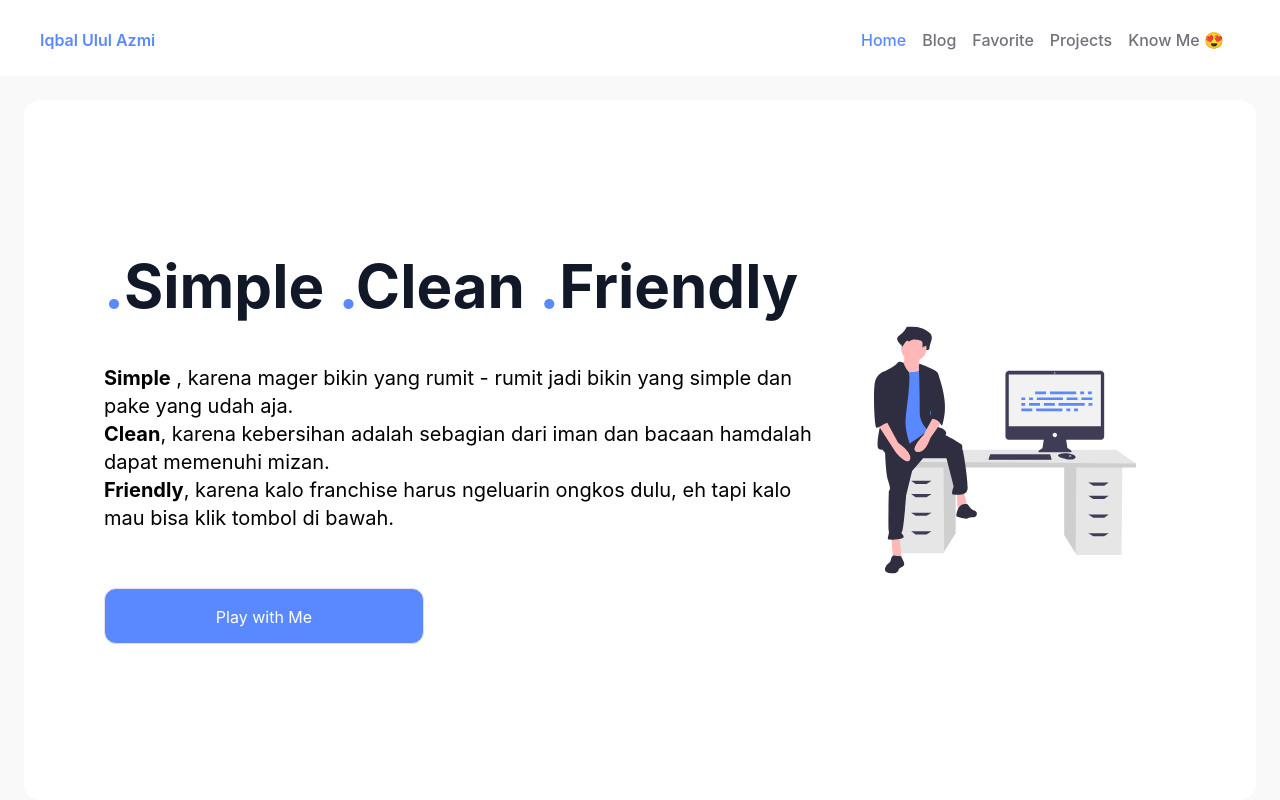
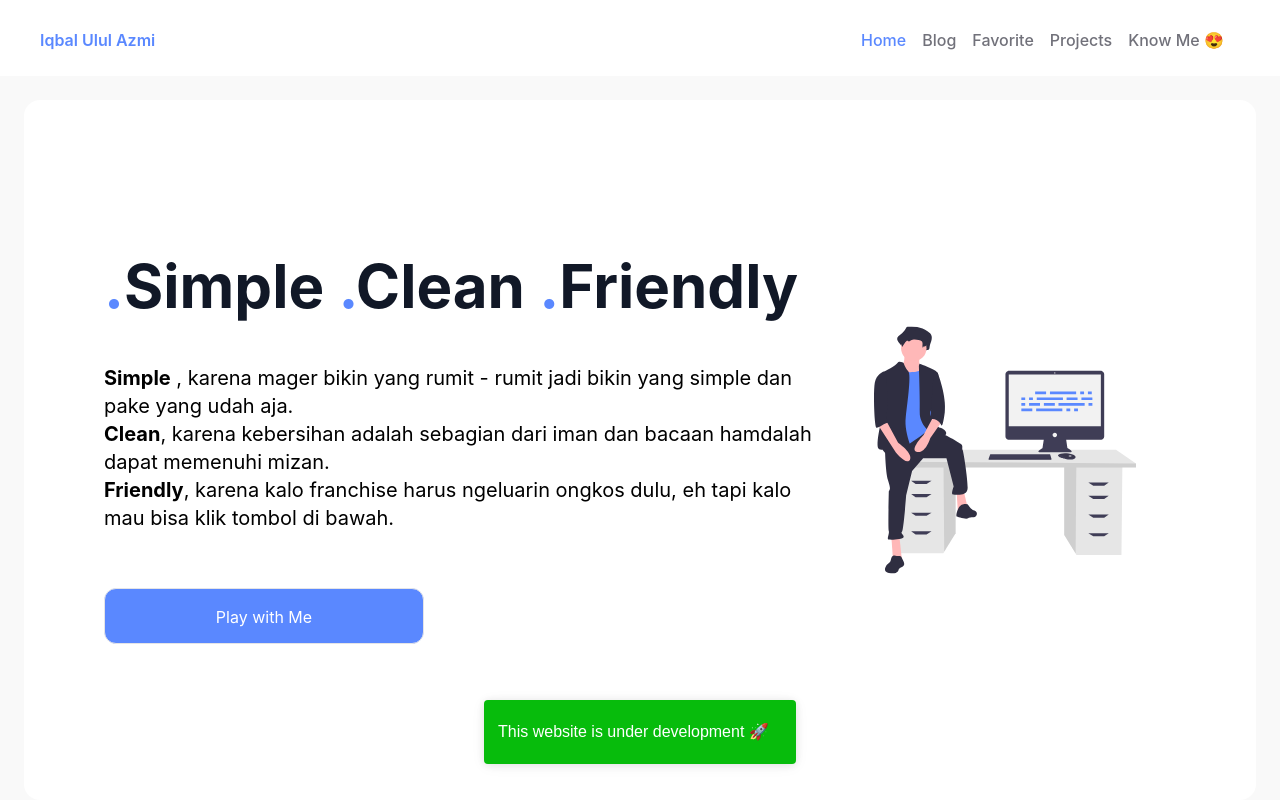
Before and after one commit to iqbalululazmi/iqbalululazmi, a Next.js app: page / in a window 1280 px wide. Shown: the top 800 px of the page. Built offline with nearby package versions, Linux system fonts and the light colour scheme.

Commit message:
feat: add toast

```diff
--- a/package.json
+++ b/package.json
@@ -24,6 +24,7 @@
     "next-mdx-remote": "^2.1.3",
     "react": "17.0.2",
     "react-dom": "17.0.2",
+    "react-toastify": "^7.0.4",
     "sass": "^1.35.1"
   },
   "devDependencies": {
--- a/src/pages/_app.tsx
+++ b/src/pages/_app.tsx
@@ -1,5 +1,6 @@
 import '@styles/core/globals.css'
 import type { AppProps } from 'next/app'
+import 'react-toastify/dist/ReactToastify.css'
 
 function MyApp({ Component, pageProps }: AppProps) {
   return <Component {...pageProps} />
--- a/src/pages/index.tsx
+++ b/src/pages/index.tsx
@@ -2,10 +2,23 @@ import { Container } from '@components/Container'
 import { Divider } from '@components/Divider'
 import { Layout } from '@components/Layout'
 import Image from 'next/image'
+import { useEffect } from 'react'
+import { toast, ToastContainer } from 'react-toastify'
 
 export default function Home() {
+  useEffect(() => {
+    toast.success('This website is under development 🚀', {
+      position: toast.POSITION.BOTTOM_CENTER,
+      hideProgressBar: false,
+      autoClose: false,
+      closeOnClick: false,
+      closeButton: false,
+    })
+  }, [])
+
   return (
     <>
+      <ToastContainer />
       <Layout className="bg-white-young">
         <section id="banner" className="my-4">
           <div className="px-20 h-700 w-full bg-white-pure rounded-2xl flex flex-row justify-between">
```
Also changed, not shown: 1 other file (tests, documents, lock files or other folders).
